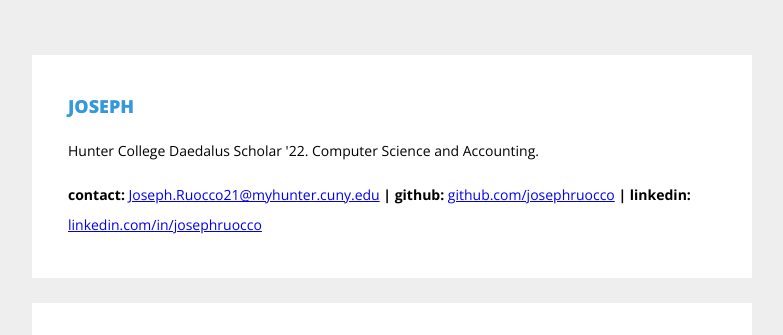
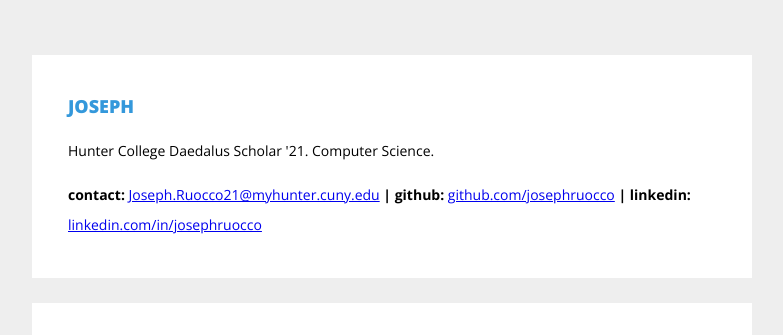
Before and after one commit to josephruocco/josephruocco.github.io, a Jekyll site: the page built from index.html, in a window 1280 px wide. Shown: the top 335 px of the page, without its empty margins (248-1031 px from the left). Built offline with Jekyll 4.4.1, drawn with Linux system fonts in a browser that asks for light colours.

Commit message:
Update index.html

```diff
--- a/index.html
+++ b/index.html
@@ -6,8 +6,10 @@
 <aside class="sidebar">
     <div class="widget">
 	<h2>Joseph</h2>
-	<p>Hunter College Daedalus Scholar '22. Computer Science and Accounting.</p>
-	<p><b>contact:</b> <a href="mailto:Joseph.Ruocco21@myhunter.cuny.edu">Joseph.Ruocco21@myhunter.cuny.edu</a> <b>|</b> <b>github:</b> <a href="github.com/josephruocco">github.com/josephruocco</a> <b>|</b> <b>linkedin:</b> <a href="linkedin.com/in/josephruocco"> linkedin.com/in/josephruocco </a></p>
+	<p>Hunter College Daedalus Scholar '21. Computer Science.</p>
+	<p><b>contact:</b> <a href="mailto:Joseph.Ruocco21@myhunter.cuny.edu">Joseph.Ruocco21@myhunter.cuny.edu</a>
+		<b>|</b> <b>github:</b> <a href="https://www.github.com/josephruocco">github.com/josephruocco</a> <b>|</b>
+		<b>linkedin:</b> <a href="https://www.linkedin.com/in/josephruocco"> linkedin.com/in/josephruocco </a></p>
     </div>
 
     <div class="widget">
```
